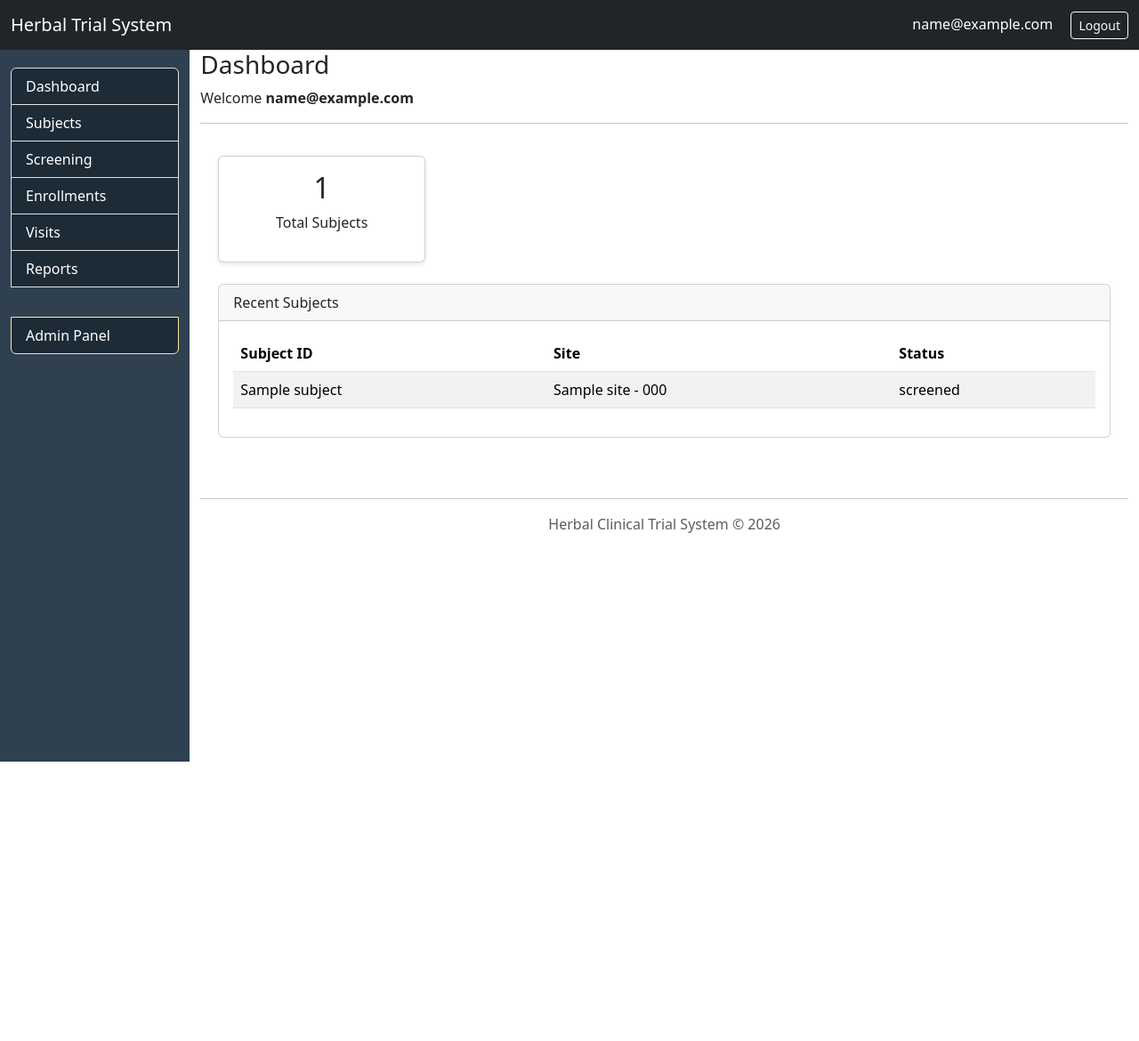
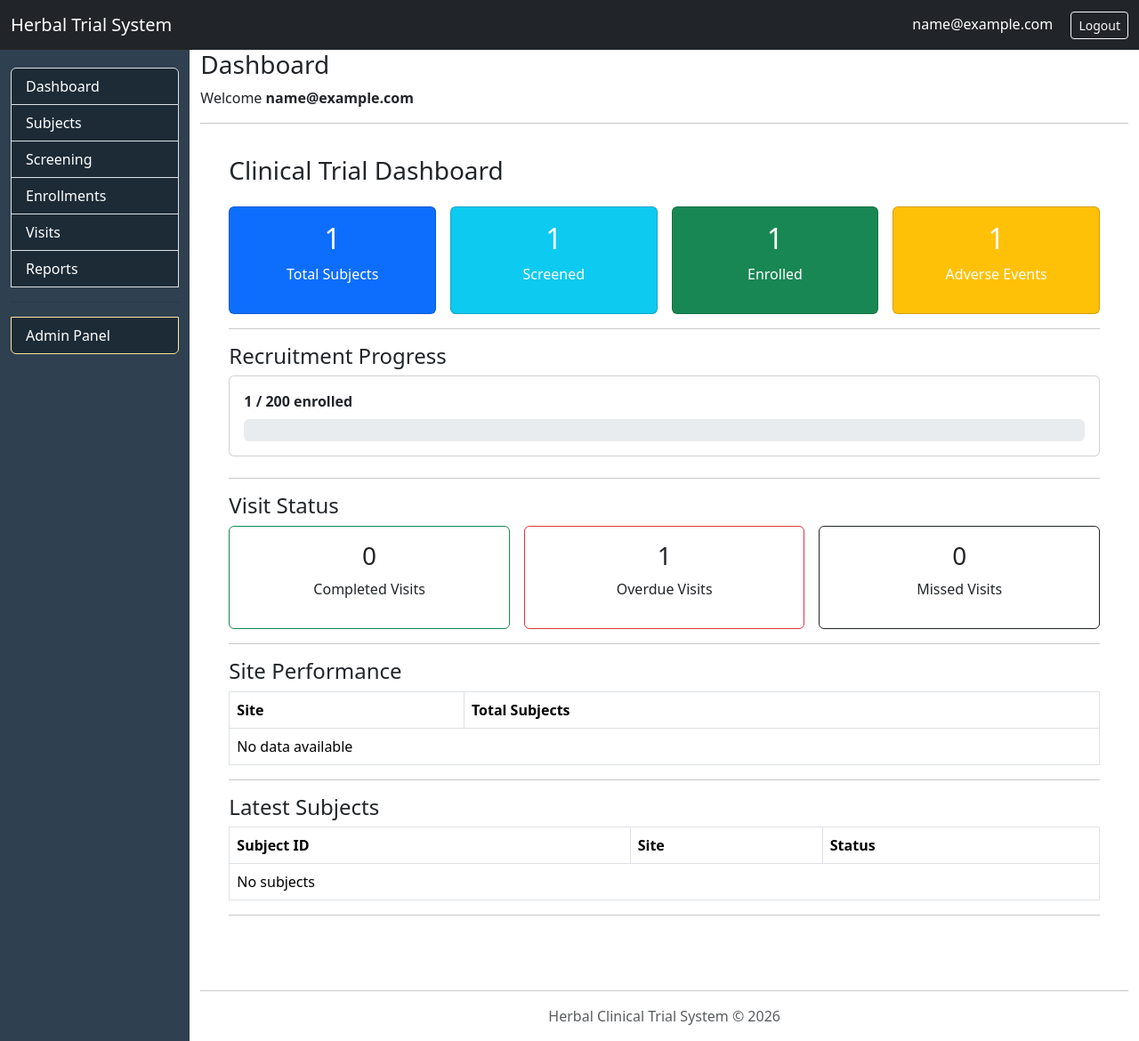
Before and after one commit to Maquiz1/herbals, a Django app: page /dashboard/ in a window 1280 px wide. Shown: the whole page at 89% size. Before the commit the page ends 856 px from the top, so only its background shows below. Run offline with Django 4.2, Linux system fonts and the light colour scheme; a user stored in the database is signed in; tables that the repository leaves empty hold one stand-in row (values such as "Sample post").

Commit message:
first commit

```diff
--- a/backend/dashboard/templates/dashboard/dashboard.html
+++ b/backend/dashboard/templates/dashboard/dashboard.html
@@ -2,72 +2,145 @@
 
 {% block content %}
 
-<div class="row">
+<div class="container-fluid">
 
+    <h3 class="mb-4">Clinical Trial Dashboard</h3>
+
+    <div class="row g-3">
+
+        <!-- TOTAL SUBJECTS -->
         <div class="col-md-3">
+            <div class="card text-white bg-primary">
+                <div class="card-body text-center">
+                    <h2>{{ total_subjects }}</h2>
+                    <p>Total Subjects</p>
+                </div>
+            </div>
+        </div>
 
-        <div class="card dashboard-card">
+        <!-- SCREENED -->
+        <div class="col-md-3">
+            <div class="card text-white bg-info">
+                <div class="card-body text-center">
+                    <h2>{{ screened_subjects }}</h2>
+                    <p>Screened</p>
+                </div>
+            </div>
+        </div>
 
+        <!-- ENROLLED -->
+        <div class="col-md-3">
+            <div class="card text-white bg-success">
                 <div class="card-body text-center">
+                    <h2>{{ enrolled_subjects }}</h2>
+                    <p>Enrolled</p>
+                </div>
+            </div>
+        </div>
 
-                <h2>{{ total_subjects }}</h2>
+        <!-- ADVERSE EVENTS -->
+        <div class="col-md-3">
+            <div class="card text-white bg-warning">
+                <div class="card-body text-center">
+                    <h2>{{ adverse_events }}</h2>
+                    <p>Adverse Events</p>
+                </div>
+            </div>
+        </div>
 
-                <p>Total Subjects</p>
+    </div>
+
+    <hr>
+    <h4>Recruitment Progress</h4>
+
+    <div class="card mb-4">
+        <div class="card-body">
+
+            <strong>{{ enrolled_subjects }} / {{ target_enrollment }} enrolled</strong>
+
+            <div class="progress mt-2" style="height:25px;">
+
+                {% if recruitment_percent < 30 %}
+                <div class="progress-bar bg-danger"
+                {% elif recruitment_percent < 70 %}
+                <div class="progress-bar bg-warning text-dark"
+                {% else %}
+                <div class="progress-bar bg-success"
+                {% endif %}
+                role="progressbar" style="width: {{ recruitment_percent }}%;">
+
+                    {{ recruitment_percent }}%
 
             </div>
 
         </div>
 
     </div>
+</div>
+<hr>
+
+
+<h4>Visit Status</h4>
+
+<div class="row g-3">
+
+    <div class="col-md-4">
+        <div class="card border-success">
+            <div class="card-body text-center">
+                <h3>{{ completed_visits }}</h3>
+                <p>Completed Visits</p>
+            </div>
+        </div>
+    </div>
+
+    <div class="col-md-4">
+        <div class="card border-danger">
+            <div class="card-body text-center">
+                <h3>{{ overdue_visits }}</h3>
+                <p>Overdue Visits</p>
+            </div>
+        </div>
+    </div>
+
+    <div class="col-md-4">
+        <div class="card border-dark">
+            <div class="card-body text-center">
+                <h3>{{ missed_visits }}</h3>
+                <p>Missed Visits</p>
+            </div>
+        </div>
+    </div>
 
 </div>
 
-<br>
 
-<div class="card">
+<hr>
 
-    <div class="card-header">
 
-        Recent Subjects
+<h4>Site Performance</h4>
 
-    </div>
-
-    <div class="card-body">
-
-        <table class="table table-striped">
+<table class="table table-bordered">
 
     <thead>
-
         <tr>
-
-                    <th>Subject ID</th>
             <th>Site</th>
-                    <th>Status</th>
-
+            <th>Total Subjects</th>
         </tr>
-
     </thead>
 
     <tbody>
 
-                {% for subject in subjects %}
+        {% for site in site_summary %}
 
         <tr>
-
-                    <td>{{ subject.subject_id }}</td>
-
-                    <td>{{ subject.site }}</td>
-
-                    <td>{{ subject.status }}</td>
-
+            <td>{{ site.name }}</td>
+            <td>{{ site.total_subjects }}</td>
         </tr>
 
         {% empty %}
 
         <tr>
-
-                    <td colspan="3">No subjects available</td>
-
+            <td colspan="2">No data available</td>
         </tr>
 
         {% endfor %}
@@ -76,8 +149,42 @@
 
 </table>
 
-    </div>
+<hr>
+<h4>Latest Subjects</h4>
 
+<table class="table table-bordered">
+
+    <thead>
+        <tr>
+            <th>Subject ID</th>
+            <th>Site</th>
+            <th>Status</th>
+        </tr>
+    </thead>
+
+    <tbody>
+
+        {% for subject in latest_subjects %}
+
+        <tr>
+            <td>{{ subject.subject_id }}</td>
+            <td>{{ subject.site }}</td>
+            <td>{{ subject.status }}</td>
+        </tr>
+
+        {% empty %}
+
+        <tr>
+            <td colspan="3">No subjects</td>
+        </tr>
+
+        {% endfor %}
+
+    </tbody>
+
+</table>
+
+<hr>
 </div>
 
 {% endblock %}
--- a/backend/dashboard/views/dashboard/dashboard_view.py
+++ b/backend/dashboard/views/dashboard/dashboard_view.py
@@ -1,8 +1,12 @@
+# dashboard/views/dashboard_view.py
+
+from django.conf import settings
 from django.shortcuts import render
 from django.contrib.auth.decorators import login_required
+from django.utils import timezone
 
-from herbal.models import Subject
-from accounts.models import StaffProfile
+from herbal.models import Subject, Screening, Enrollment, VisitSchedule
+from herbal.models.crfs.crf5.crf5_model import CRF5
 
 
 @login_required
@@ -14,19 +18,67 @@ def dashboard_view(request):
 
     subjects = Subject.objects.all()
 
-    # Site-based filtering
-    if role == "data_clerk" or role == "coordinator":
+    # Role based filtering
+    if role in ["data_clerk", "coordinator"]:
         subjects = subjects.filter(site=profile.site)
 
     elif role in ["monitor", "reviewer", "pi"]:
         subjects = subjects.filter(site__in=profile.assigned_sites.all())
 
+    # Screening
+    screenings = Screening.objects.filter(subject__in=subjects)
+
+    # Enrollment
+    enrollments = Enrollment.objects.filter(
+        screening__subject__in=subjects
+    )
+
+    # Visits
+    visits = VisitSchedule.objects.filter(
+        enrollment__screening__subject__in=subjects
+    )
+
+    today = timezone.now().date()
+
+    # KPI counts
     total_subjects = subjects.count()
+    screened_subjects = screenings.count()
+    enrolled_subjects = enrollments.count()
+
+    completed_visits = visits.filter(status="completed").count()
+    missed_visits = visits.filter(status="missed").count()
+
+    overdue_visits = visits.filter(
+        status="pending",
+        scheduled_date__lt=today
+    ).count()
+
+    adverse_events = CRF5.objects.filter(
+        enrollment__screening__subject__in=subjects
+    ).count()
+
+    # Recruitment progress
+    target_enrollment = settings.STUDY_TARGET_ENROLLMENT
+    recruitment_percent = 0
+
+    if target_enrollment > 0:
+        recruitment_percent = int((enrolled_subjects / target_enrollment) * 100)
 
     context = {
         "role": role,
-        "subjects": subjects[:10],  # latest 10
+
         "total_subjects": total_subjects,
+        "screened_subjects": screened_subjects,
+        "enrolled_subjects": enrolled_subjects,
+
+        "completed_visits": completed_visits,
+        "missed_visits": missed_visits,
+        "overdue_visits": overdue_visits,
+
+        "adverse_events": adverse_events,
+
+        "target_enrollment": target_enrollment,
+        "recruitment_percent": recruitment_percent,
     }
 
     return render(request, "dashboard/dashboard.html", context)
--- a/backend/herbal/urls.py
+++ b/backend/herbal/urls.py
@@ -5,6 +5,7 @@ from .views.subjects.creates.subject_create_view import subject_create_view
 from .views.subjects.details.subject_detail_view import subject_detail_view
 from .views.subjects.updates.subject_update_view import subject_update_view
 from .views.visits.visit_dashboard_view import visit_dashboard_view
+from .views.visits.visit_mark_missed_view import visit_mark_missed
 from .views.screening.screening_create_view import screening_create_view
 from .views.screening.screening_update_view import screening_update_view
 from .views.enrollments.enrollment_create_view import enrollment_create_view
@@ -42,6 +43,7 @@ urlpatterns = [
     ),
     # VISITS
     path("visits/dashboard/", visit_dashboard_view, name="visit-dashboard"),
+    path("visits/<int:pk>/missed/", visit_mark_missed, name="visit-mark-missed"),
     # CRFS
     # CRF1
     path("crf1/<int:pk>/", crf1_create_view, name="crf1-create"),
--- a/backend/src/settings.py
+++ b/backend/src/settings.py
@@ -153,3 +153,8 @@ DEFAULT_AUTO_FIELD = 'django.db.models.BigAutoField'
 LOGIN_URL = "accounts:login"
 LOGIN_REDIRECT_URL = "dashboard:dashboard"
 LOGOUT_REDIRECT_URL = "accounts:login"
+
+
+
+# Study recruitment target
+STUDY_TARGET_ENROLLMENT = 200
```
Also changed, not shown: backend/herbal/models/visits/visit_schedule_model.py (+46 -0 lines), backend/herbal/templates/herbal/subjects/subject_detail.html (+114 -1 lines), backend/herbal/templates/herbal/visits/mark_missed.html (added, +21 -0 lines), backend/herbal/views/subjects/details/subject_detail_view.py (+22 -1 lines), backend/herbal/views/visits/visit_mark_missed_view.py (added, +27 -0 lines), backend/herbal/migrations/0006_visitschedule_missed_reason.py (added). Lines whose indentation alone changed are shown as unchanged.
